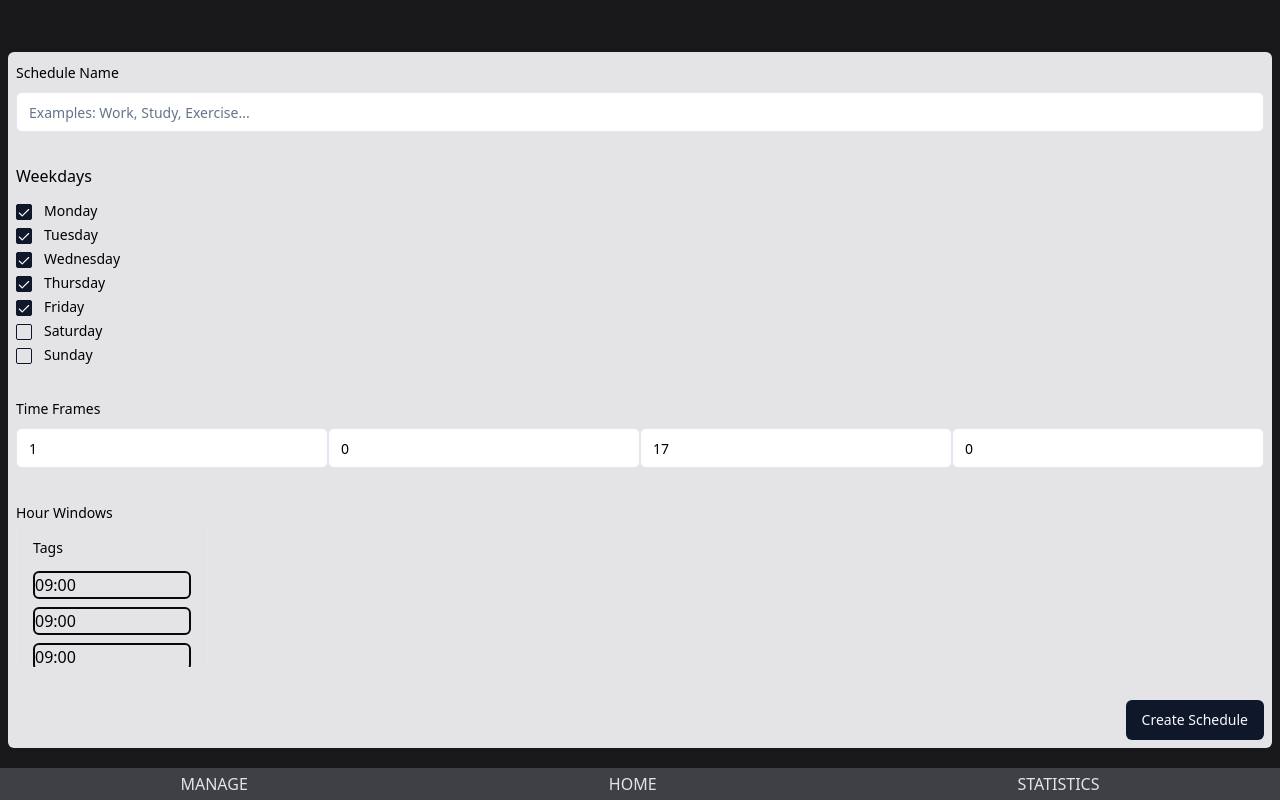
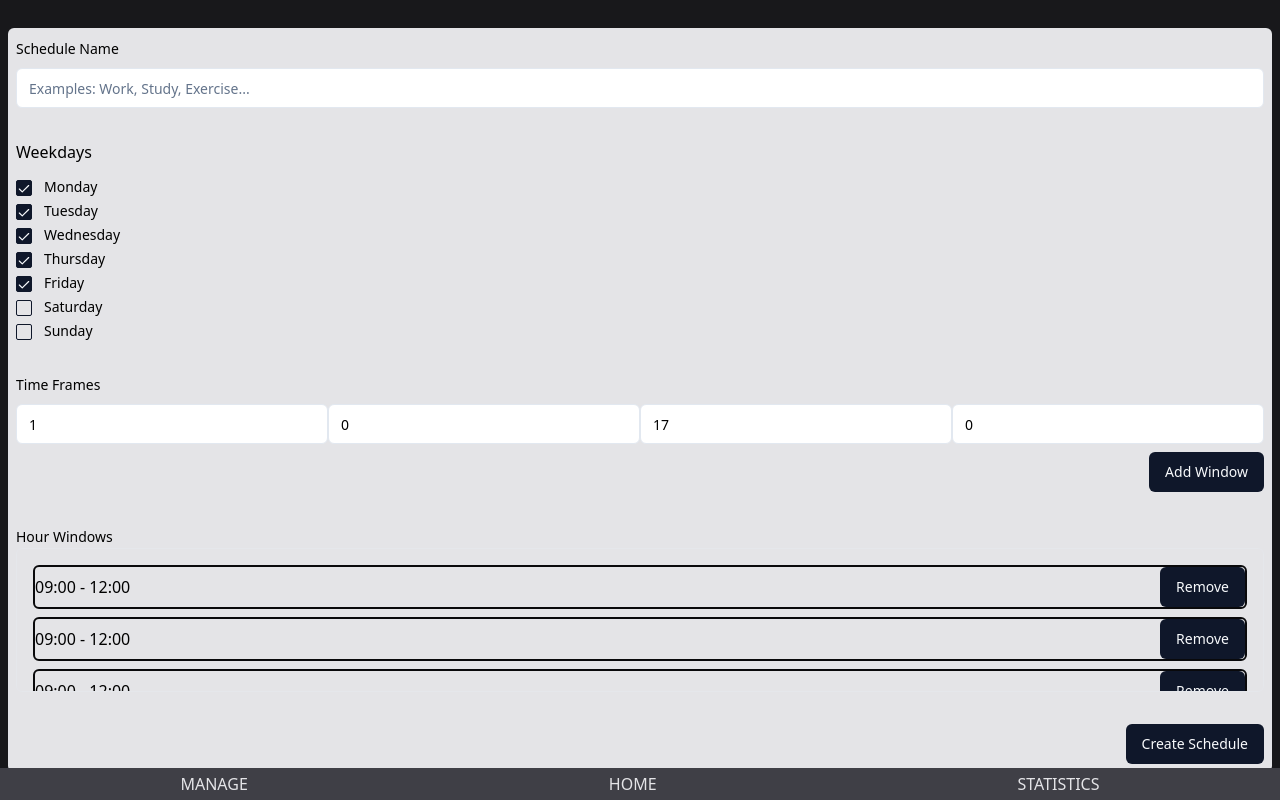
Before and after one commit to BerkYeni/clock-up, a React (Vite) app: page /create in a window 1280 px wide. Built offline with nearby package versions, Linux system fonts and the light colour scheme.

Commit message:
implementing adding hour windows to hour windows field.

```diff
--- a/src/routes/CreateSchedule.tsx
+++ b/src/routes/CreateSchedule.tsx
@@ -245,6 +245,7 @@ const CreateSchedule: FC = () => {
                         return (
                           <FormItem>
                             <FormControl>
+                              <>
                                 <div className="flex">
                                   <Input
                                     type="number"
@@ -311,6 +312,16 @@ const CreateSchedule: FC = () => {
                                     }
                                   />
                                 </div>
+                                <div className="flex justify-end">
+                                  <Button
+                                    onClick={(event) => {
+                                      event.preventDefault();
+                                    }}
+                                  >
+                                    Add Window
+                                  </Button>
+                                </div>
+                              </>
                             </FormControl>
                           </FormItem>
                         );
@@ -331,31 +342,43 @@ const CreateSchedule: FC = () => {
                     <div className="mb-4">
                       <FormLabel>Hour Windows</FormLabel>
 
-                      <ScrollArea className="h-36 w-48 rounded-md border overflow-y-auto">
+                      <ScrollArea className="overflow-y-auto w-full h-36 rounded-md border">
                         <div className="p-4">
-                          <h4 className="mb-4 text-sm font-medium leading-none">
-                            Tags
-                          </h4>
                           {field.field.value.map((hourWindow) => (
-                            <>
+                            <div key={hourWindow.id}>
                               <FormField
-                                key={hourWindow.id}
                                 name="hourWindows"
                                 control={form.control}
                                 render={({ field }) => (
                                   <div className="border-2 border-zinc-950 rounded-md">
-                                    <div>
+                                    <div className="flex w-full justify-between items-center">
                                       {
                                         `${toStringHourAndMinute(
                                           hourWindow.hourWindowsValue.start
+                                        )} - ${toStringHourAndMinute(
+                                          hourWindow.hourWindowsValue.end
                                         )}` // TODO: implement to string am pm
                                       }
+
+                                      <Button
+                                        onClick={(event) => {
+                                          event.preventDefault();
+                                          field.onChange(
+                                            field.value.filter(
+                                              (window) =>
+                                                window.id !== hourWindow.id
+                                            )
+                                          );
+                                        }}
+                                      >
+                                        Remove
+                                      </Button>
                                     </div>
                                   </div>
                                 )}
                               />
                               <Separator className="my-2" />
-                            </>
+                            </div>
                           ))}
                         </div>
                       </ScrollArea>
```
Lines whose indentation alone changed are shown as unchanged.
